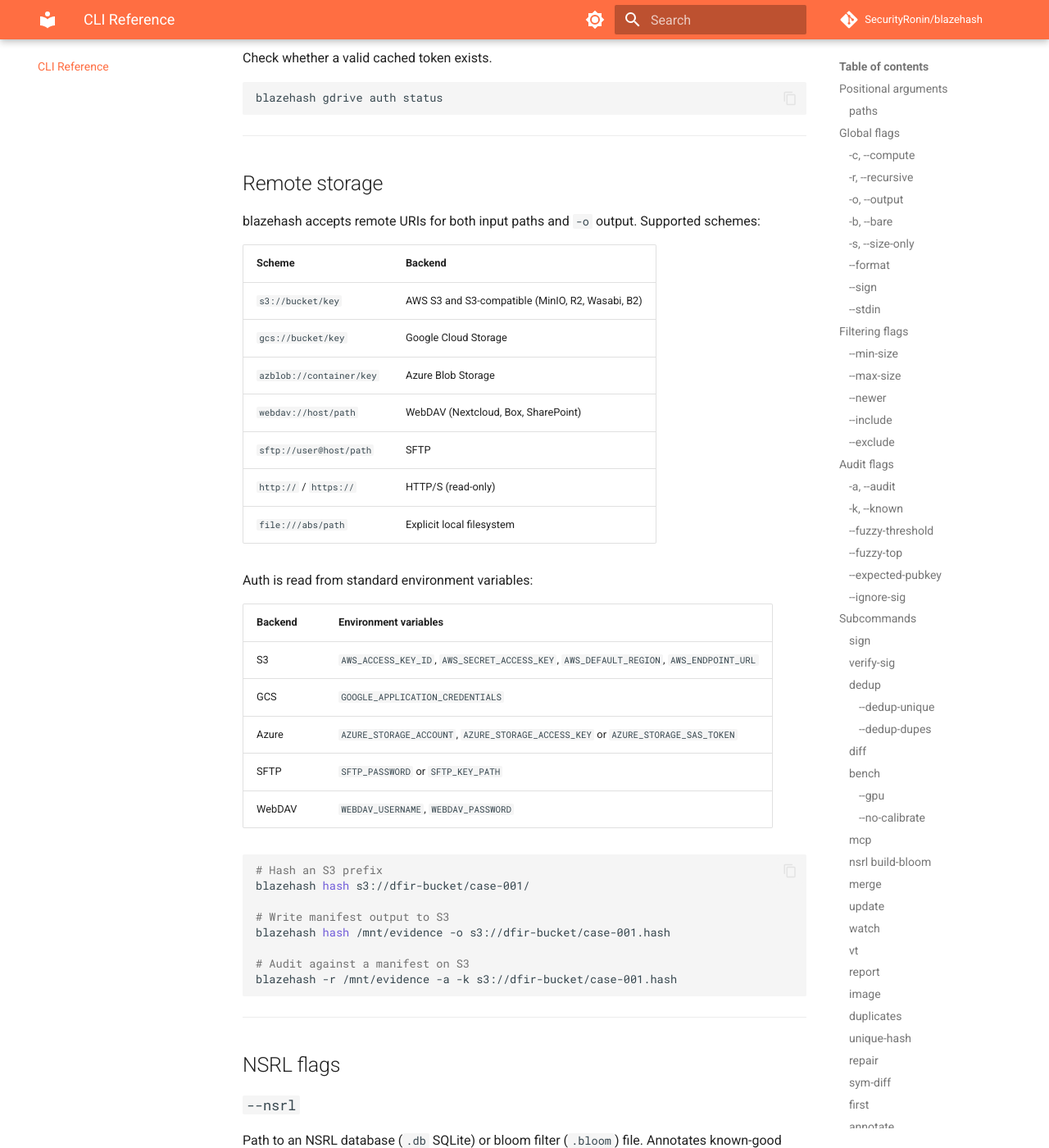
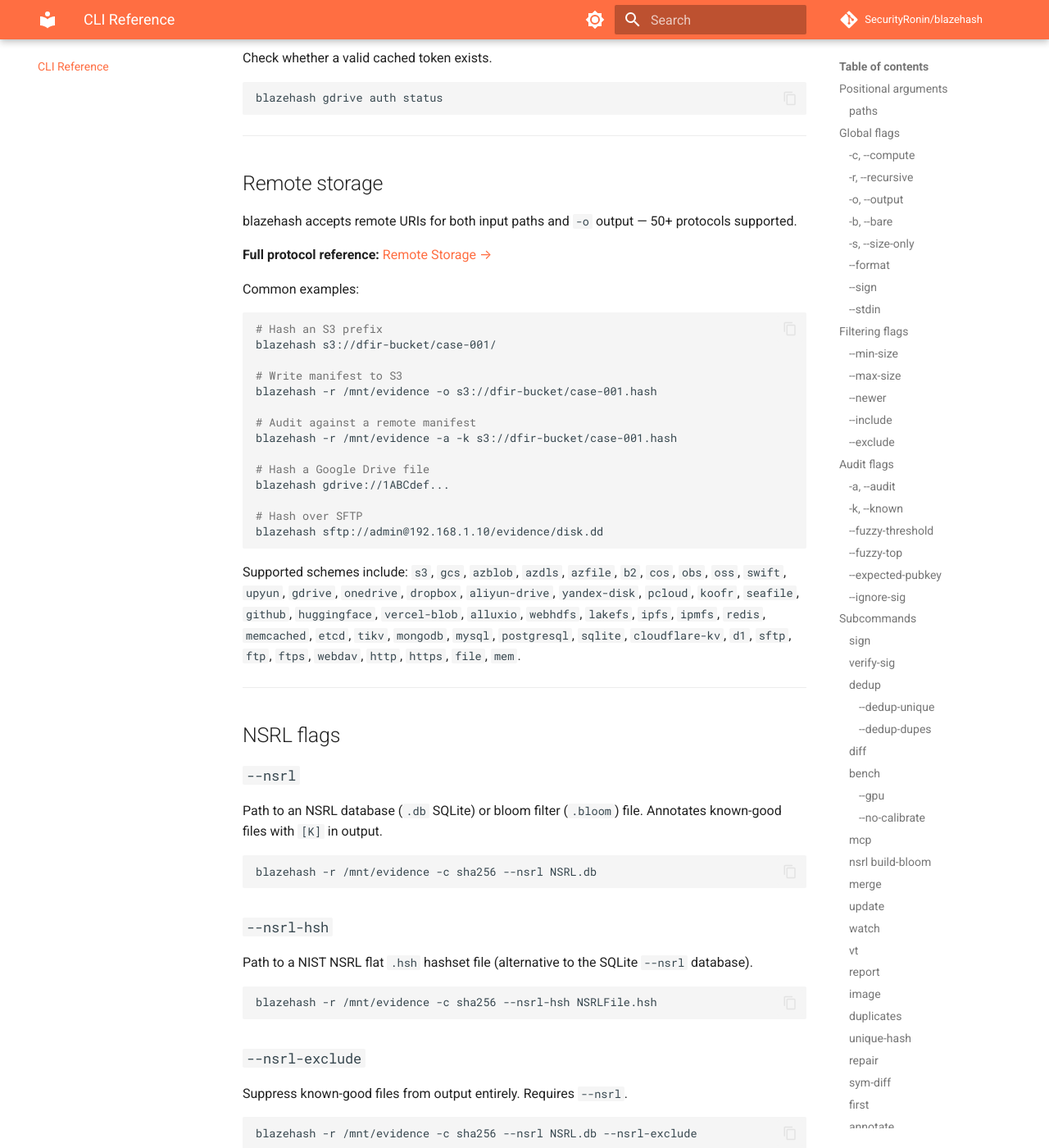
Before and after one commit to SecurityRonin/blazehash, an MkDocs documentation site: the page built from docs/cli-reference.md, in a window 1280 px wide and 1400 px high, scrolled down 10476 px. Shown: the whole window at 82% size. Built offline with MkDocs 1.6.1 and Material for MkDocs 9.7.7, drawn with Linux system fonts in a browser that asks for light colours; comment, search, counter and statistics services are not loaded.

Commit message:
docs: remote storage — concise README + comprehensive docs/remote.md
README: trim remote section to 5 illustrative examples + one-line supported
list with link to docs. Avoids overwhelming readers.

docs/remote.md: new comprehensive page covering all 50+ URI schemes grouped
by category (cloud storage, drives, dev/ML, KV/databases, protocols),
with auth env var tables, usage examples, and a full env var reference.

mkdocs.yml: add Remote Storage to nav.
cli-reference.md: replace stale 7-row table with link to remote.md + full
scheme list.

Co-Authored-By: Claude Sonnet 4.6 <noreply@anthropic.com>

````diff
--- a/docs/cli-reference.md
+++ b/docs/cli-reference.md
@@ -496,38 +496,34 @@ blazehash gdrive auth status
 
 ## Remote storage
 
-blazehash accepts remote URIs for both input paths and `-o` output. Supported schemes:
+blazehash accepts remote URIs for both input paths and `-o` output — 50+ protocols supported.
 
-| Scheme | Backend |
-|--------|---------|
-| `s3://bucket/key` | AWS S3 and S3-compatible (MinIO, R2, Wasabi, B2) |
-| `gcs://bucket/key` | Google Cloud Storage |
-| `azblob://container/key` | Azure Blob Storage |
-| `webdav://host/path` | WebDAV (Nextcloud, Box, SharePoint) |
-| `sftp://user@host/path` | SFTP |
-| `http://` / `https://` | HTTP/S (read-only) |
-| `file:///abs/path` | Explicit local filesystem |
+**Full protocol reference:** [Remote Storage →](remote.md)
 
-Auth is read from standard environment variables:
-
-| Backend | Environment variables |
-|---------|-----------------------|
-| S3 | `AWS_ACCESS_KEY_ID`, `AWS_SECRET_ACCESS_KEY`, `AWS_DEFAULT_REGION`, `AWS_ENDPOINT_URL` |
-| GCS | `GOOGLE_APPLICATION_CREDENTIALS` |
-| Azure | `AZURE_STORAGE_ACCOUNT`, `AZURE_STORAGE_ACCESS_KEY` or `AZURE_STORAGE_SAS_TOKEN` |
-| SFTP | `SFTP_PASSWORD` or `SFTP_KEY_PATH` |
-| WebDAV | `WEBDAV_USERNAME`, `WEBDAV_PASSWORD` |
+Common examples:
 
 ```bash
 # Hash an S3 prefix
-blazehash hash s3://dfir-bucket/case-001/
+blazehash s3://dfir-bucket/case-001/
 
-# Write manifest output to S3
-blazehash hash /mnt/evidence -o s3://dfir-bucket/case-001.hash
+# Write manifest to S3
+blazehash -r /mnt/evidence -o s3://dfir-bucket/case-001.hash
 
-# Audit against a manifest on S3
+# Audit against a remote manifest
 blazehash -r /mnt/evidence -a -k s3://dfir-bucket/case-001.hash
+
+# Hash a Google Drive file
+blazehash gdrive://1ABCdef...
+
+# Hash over SFTP
+blazehash sftp://admin@192.168.1.10/evidence/disk.dd
 ```
+
+Supported schemes include: `s3`, `gcs`, `azblob`, `azdls`, `azfile`, `b2`, `cos`, `obs`, `oss`,
+`swift`, `upyun`, `gdrive`, `onedrive`, `dropbox`, `aliyun-drive`, `yandex-disk`, `pcloud`,
+`koofr`, `seafile`, `github`, `huggingface`, `vercel-blob`, `alluxio`, `webhdfs`, `lakefs`,
+`ipfs`, `ipmfs`, `redis`, `memcached`, `etcd`, `tikv`, `mongodb`, `mysql`, `postgresql`,
+`sqlite`, `cloudflare-kv`, `d1`, `sftp`, `ftp`, `ftps`, `webdav`, `http`, `https`, `file`, `mem`.
 
 ---
 
--- a/mkdocs.yml
+++ b/mkdocs.yml
@@ -49,6 +49,7 @@ nav:
   - Hunt Threats: hunt.md
   - SIEM & Analytics: siem.md
   - Cookbook: cookbook.md
+  - Remote Storage: remote.md
   - CLI Reference: cli-reference.md
   - Concepts: concepts.md
   - MCP Server: mcp.md
````
Also changed, not shown: README.md (+14 -76 lines), docs/remote.md (added, +259 -0 lines).
